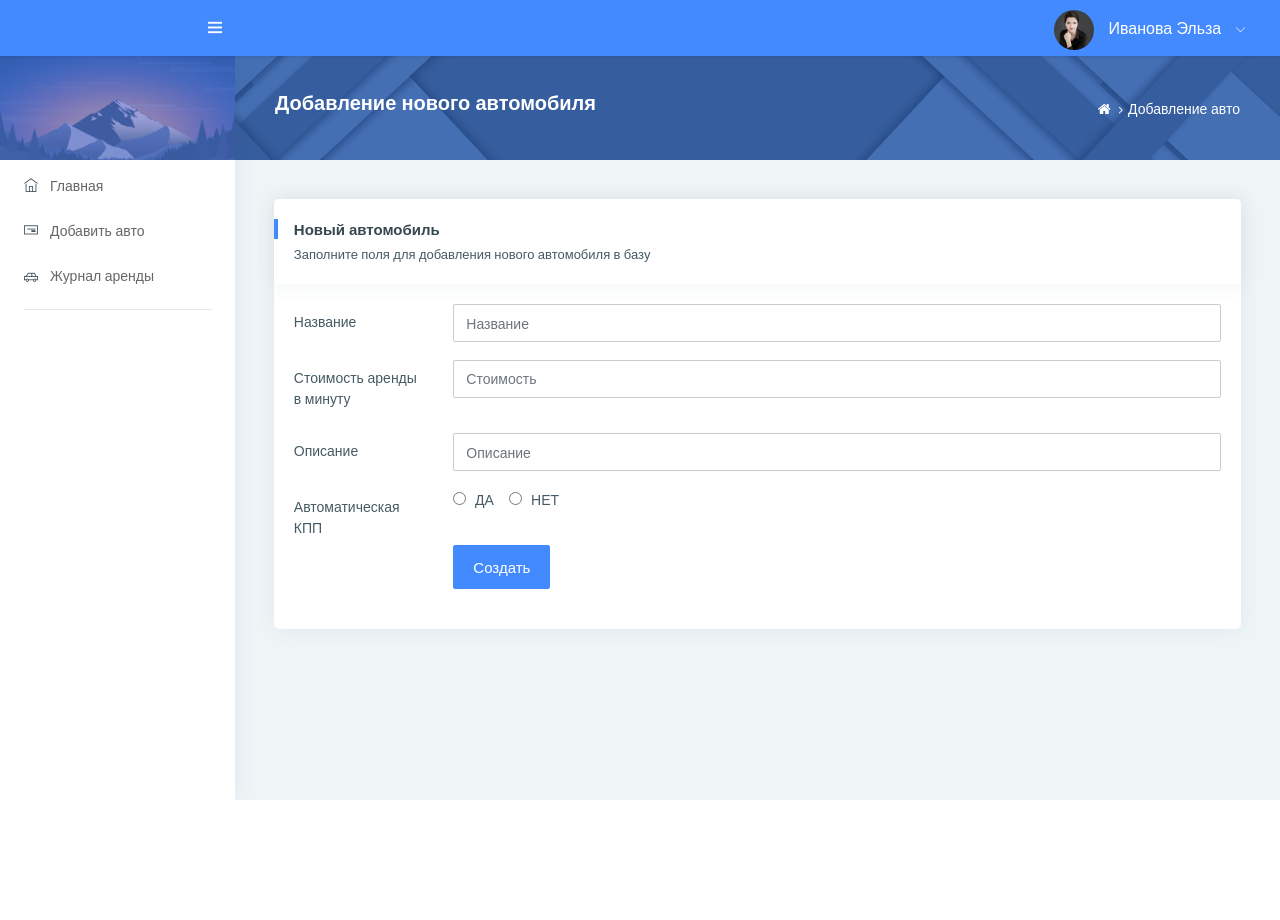
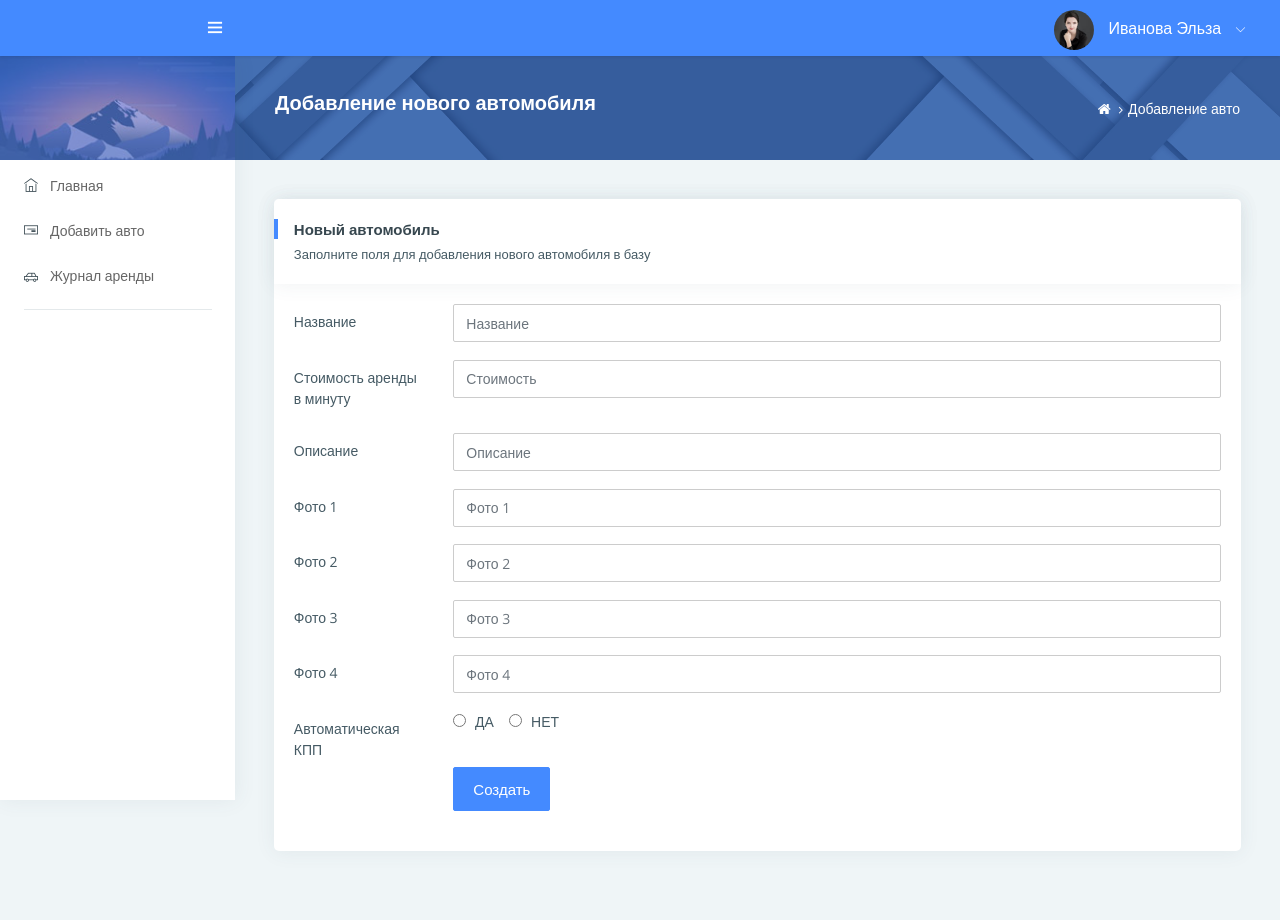
Before and after one commit to vold73/carsharing, a Flask app: page /create_auto in a window 1280 px wide. Before the commit the page ends 800 px from the top, so only its background shows below. Run offline with Flask 2, Linux system fonts and the light colour scheme; some libraries are stand-ins or nearby versions.

Commit message:
Error in auto_detail

```diff
--- a/app/templates/create_auto.html
+++ b/app/templates/create_auto.html
@@ -246,6 +246,42 @@
                                                                     <span class="messages"></span>
                                                                 </div>
                                                             </div>
+                                                            <div class="form-group row">
+                                                                <label class="col-sm-2 col-form-label">Фото 1</label>
+                                                                <div class="col-sm-10">
+                                                                    <input type="text" class="form-control"
+                                                                        name="img_url1" id="img_url1"
+                                                                        placeholder="Фото 1" required>
+                                                                    <span class="messages"></span>
+                                                                </div>
+                                                            </div>
+                                                            <div class="form-group row">
+                                                                <label class="col-sm-2 col-form-label">Фото 2</label>
+                                                                <div class="col-sm-10">
+                                                                    <input type="text" class="form-control"
+                                                                        name="img_url2" id="img_url2"
+                                                                        placeholder="Фото 2" required>
+                                                                    <span class="messages"></span>
+                                                                </div>
+                                                            </div>
+                                                            <div class="form-group row">
+                                                                <label class="col-sm-2 col-form-label">Фото 3</label>
+                                                                <div class="col-sm-10">
+                                                                    <input type="text" class="form-control"
+                                                                        name="img_url3" id="img_url3"
+                                                                        placeholder="Фото 3" required>
+                                                                    <span class="messages"></span>
+                                                                </div>
+                                                            </div>
+                                                            <div class="form-group row">
+                                                                <label class="col-sm-2 col-form-label">Фото 4</label>
+                                                                <div class="col-sm-10">
+                                                                    <input type="text" class="form-control"
+                                                                        name="img_url4" id="img_url4"
+                                                                        placeholder="Фото 4" required>
+                                                                    <span class="messages"></span>
+                                                                </div>
+                                                            </div>
                                                             <div class="row">
                                                                 <label class="col-sm-2 col-form-label">Автоматическая
                                                                     КПП</label>
--- a/app/templates/rental_log.html
+++ b/app/templates/rental_log.html
@@ -250,7 +250,7 @@
                                                                                 </td>
                                                                                 <td class="pro-name">
                                                                                     <h6>{{ item.title }}</h6>
-                                                                                    <span>{{ description_auto }}</span>
+                                                                                    <span>{{ item.description }}</span>
                                                                                 </td>
                                                                                 <td>{{ item.count }}</td>
                                                                                 <td>{{ item.time }}</td>
--- a/app/views.py
+++ b/app/views.py
@@ -110,7 +110,7 @@ def auto_detail(auto_id):
         'price': auto.price,
         'description': auto.description,
         'yes_or_not': auto.at,
-        'in_rent': auto.free,
+        'auto_free': auto.free,
         'start_rent':auto.start_rent,
         'log_list': log_list,
         'img_url1': auto.img_url1,
@@ -139,9 +139,11 @@ def rental_log():
         # добавляем в пустой словарь все нужные поля
         log_record['img'] = auto_id.img_url1
         log_record['title'] = auto_id.title
+        log_record['description'] = auto_id.description
         log_record['count'] = len(log_list)
         log_record['cost'] = sum(item.cost for item in log_list)
         seconds = sum((item.end_rent - item.start_rent).seconds for item in log_list)
+        # расчитываем количество секунд, минут, часов и дней общего времени аренды
         minutes = divmod(seconds, 60)
         hours = divmod(minutes[0], 60)
         days = divmod(hours[0], 24)
@@ -155,3 +157,20 @@ def rental_log():
     }
 
     return render_template('rental_log.html', **context)
+
+
+@app.route('/del_auto/<int:auto_id>', methods=['POST'])
+def del_auto(auto_id):
+
+    auto = Auto.query.get(auto_id)
+
+    context = {
+        'title': auto.title,
+        'price': auto.price,
+        'img_url1': auto.img_url1,
+    }
+
+    db.session.delete(auto)
+    db.session.commit()
+
+    return render_template('del_auto.html', **context)
```
Also changed, not shown: app/templates/auto_detail.html (+6 -2 lines).
